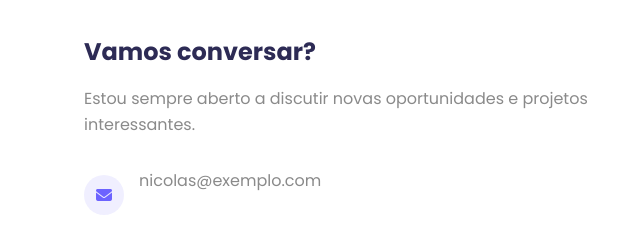
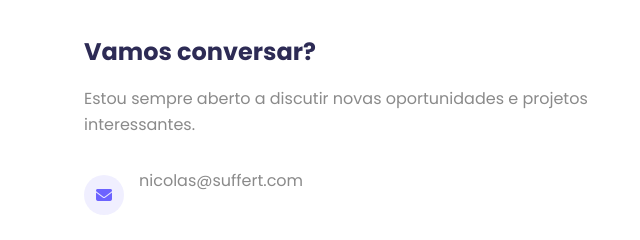
Before and after one commit to nssuffert-hash/meu-portfolio, a plain HTML site: page index.html in a window 1280 px wide. Shown: the part 2775-3015 px from the top of the page, 0-640 px from the left. Drawn offline with Linux system fonts and the light colour scheme.

Commit message:
Update index.html

```diff
--- a/index.html
+++ b/index.html
@@ -158,7 +158,7 @@
 
                     <div class="contato-item">
                         <i class="fas fa-envelope"></i>
-                        <p>nicolas@exemplo.com</p>
+                        <p>nicolas@suffert.com</p>
                     </div>
 
                     <div class="contato-item">
```
